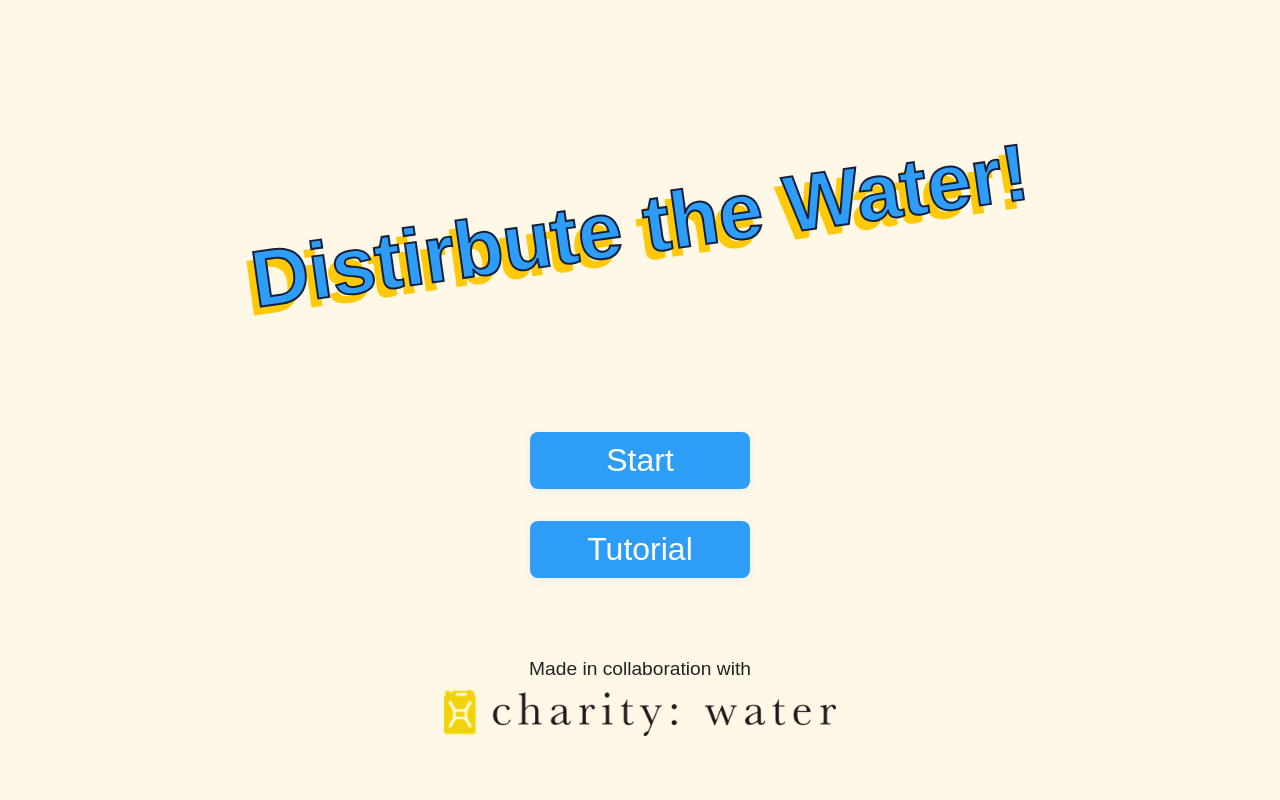
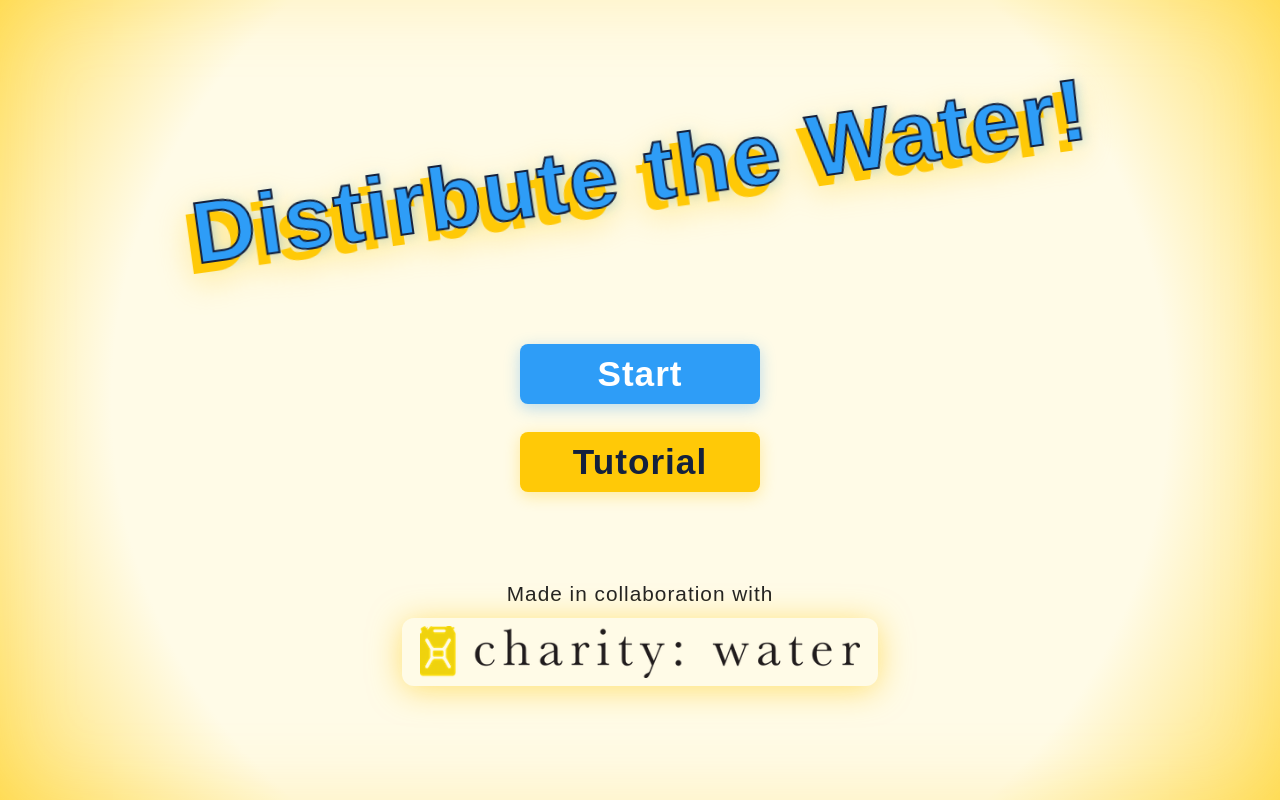
Before and after one commit to juliasdobnik/06-charity-water-game, a plain HTML site: page index.html in a window 1280 px wide. Drawn offline with Linux system fonts and the light colour scheme.

Commit message:
stylizing

```diff
--- a/index.html
+++ b/index.html
@@ -22,26 +22,80 @@
     -->
 
     <!-- Start Menu Overlay -->
-    <div id="start-menu" style="position:fixed; top:0; left:0; width:100vw; height:100vh; background:#FFF8E7; z-index:500; display:flex; flex-direction:column; align-items:center; justify-content:flex-start;">
+    <div id="start-menu"
+        style="
+        position:fixed;
+        top:0; left:0;
+        width:100vw; height:100vh;
+        background: radial-gradient(circle at 50% 50%, #FFFBE7 70%, #FFE066 100%);
+        z-index:500;
+        display:flex;
+        flex-direction:column;
+        align-items:center;
+        justify-content:flex-start;
+        box-shadow: 0 0 80px 0 #FFC90733 inset;
+    ">
         <h1 id="menu-title"
             style="
-            font-size:5em;
+            font-size:5.5em;
             color:#2E9DF7;
-            margin-top:180px;
-            margin-bottom: 40px;
-            text-shadow: -8px 8px 0 #FFC907;
+            margin-top:120px;
+            margin-bottom: 32px;
+            text-shadow: -10px 10px 0 #FFC907, 2px 2px 12px #2E9DF755;
             font-weight: bold;
             transform: rotate(-8deg);
-            ">
+            letter-spacing: 2px;
+            filter: drop-shadow(0 8px 16px #FFC90755);
+            transition: transform 0.3s;
+        "
+        onmouseover="this.style.transform='rotate(-4deg) scale(1.04)'"
+        onmouseout="this.style.transform='rotate(-8deg)'"
+        >
             Distirbute the Water!
         </h1>
-        <div style="display: flex; flex-direction: column; align-items: center; margin-top: 120px;">
-            <button id="start-btn" class="themed-btn" style="font-size:2em; width:220px; margin-bottom: 32px;">Start</button>
-            <button id="tutorial-btn" class="themed-btn" style="font-size:2em; width:220px;">Tutorial</button>
-            <!-- New: Collaborated with and logo -->
-            <div style="margin-top: 80px; text-align: center;">
-                <div style="font-size: 1.2em; color: #222; margin-bottom: 10px;">Made in collaboration with</div>
-                <img src="img/cw_logo_horizontal.png" alt="Charity: Water Logo" style="max-width: 400px; width: 98%; height: auto;">
+        <div style="display: flex; flex-direction: column; align-items: center; margin-top: 90px;">
+            <button id="start-btn" class="themed-btn"
+                style="
+                font-size:2.2em;
+                width:240px;
+                margin-bottom: 28px;
+                background: #2E9DF7;
+                color: #fff;
+                border: none;
+                box-shadow: 0 4px 16px #2E9DF755;
+                font-family: inherit;
+                font-weight: bold;
+                letter-spacing: 1px;
+                transition: background 0.2s, transform 0.2s;
+            "
+            onmouseover="this.style.background='#FFC907';this.style.color='#14213D';this.style.transform='scale(1.05)'"
+            onmouseout="this.style.background='#2E9DF7';this.style.color='#fff';this.style.transform='scale(1)'"
+            >Start</button>
+            <button id="tutorial-btn" class="themed-btn"
+                style="
+                font-size:2.2em;
+                width:240px;
+                background: #FFC907;
+                color: #14213D;
+                border: none;
+                font-family: inherit;
+                font-weight: bold;
+                letter-spacing: 1px;
+                box-shadow: 0 4px 16px #FFC90755;
+                transition: background 0.2s, color 0.2s, transform 0.2s;
+            "
+            onmouseover="this.style.background='#2E9DF7';this.style.color='#fff';this.style.transform='scale(1.05)'"
+            onmouseout="this.style.background='#FFC907';this.style.color='#14213D';this.style.transform='scale(1)'"
+            >Tutorial</button>
+            <!-- Collaborated with and logo -->
+            <div style="margin-top: 90px; text-align: center;">
+                <div style="font-size: 1.3em; color: #222; margin-bottom: 12px; font-family: Avenir, Arial, sans-serif; letter-spacing: 1px;">
+                    Made in collaboration with
+                </div>
+                <img src="img/cw_logo_horizontal.png"
+                    alt="Charity: Water Logo"
+                    style="max-width: 440px; width: 98%; height: auto; filter: drop-shadow(0 4px 16px #FFC90788); border-radius: 12px; background: #fffbe7; padding: 8px 18px;"
+                >
             </div>
         </div>
     </div>
```
